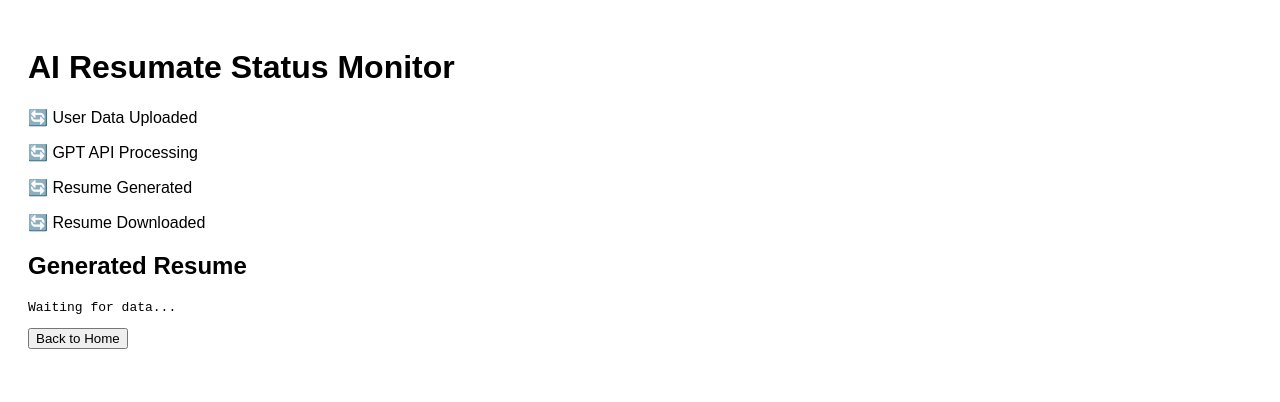
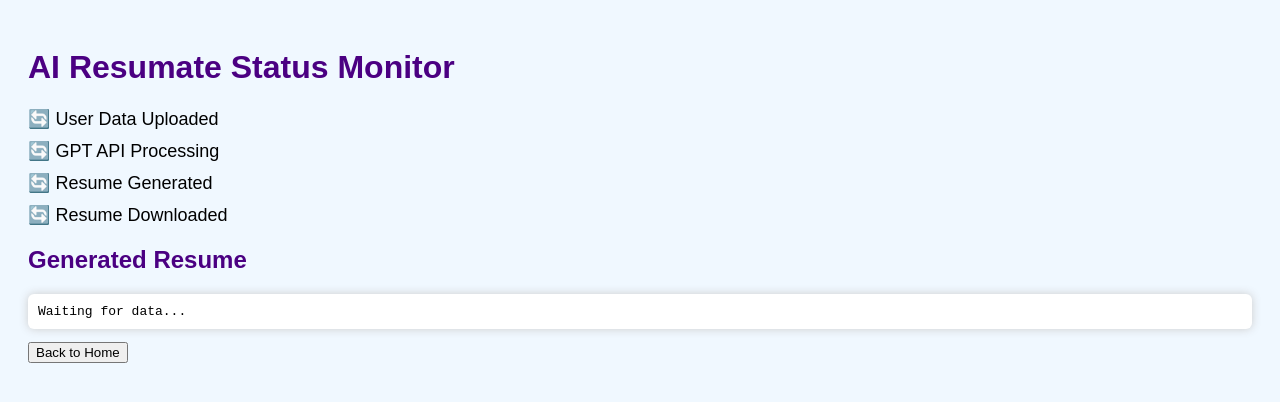
Before and after one commit to airesumate-web/airesumate-web.github.io, a website: page index.html in a window 1280 px wide. Drawn offline with Linux system fonts and the light colour scheme.

Commit message:
style.css

```diff
--- a/style.css
+++ b/style.css
@@ -1,18 +1,16 @@
 body {
-  font-family: Arial, sans-serif;
+  font-family: sans-serif;
   padding: 20px;
+  background: #f0f8ff;
 }
 
-form input, form textarea {
-  display: block;
-  margin-bottom: 10px;
-  padding: 8px;
-  width: 100%;
-  max-width: 400px;
+h1, h2 {
+  color: #4b0082;
 }
 
-#status {
-  margin-top: 20px;
+#status p {
+  font-size: 18px;
+  margin: 10px 0;
 }
 
 .pending {
@@ -26,3 +24,12 @@ form input, form textarea {
 .error {
   color: red;
 }
+
+pre {
+  background: white;
+  padding: 10px;
+  border-radius: 6px;
+  box-shadow: 0 0 10px #ccc;
+  max-height: 300px;
+  overflow: auto;
+}
```
